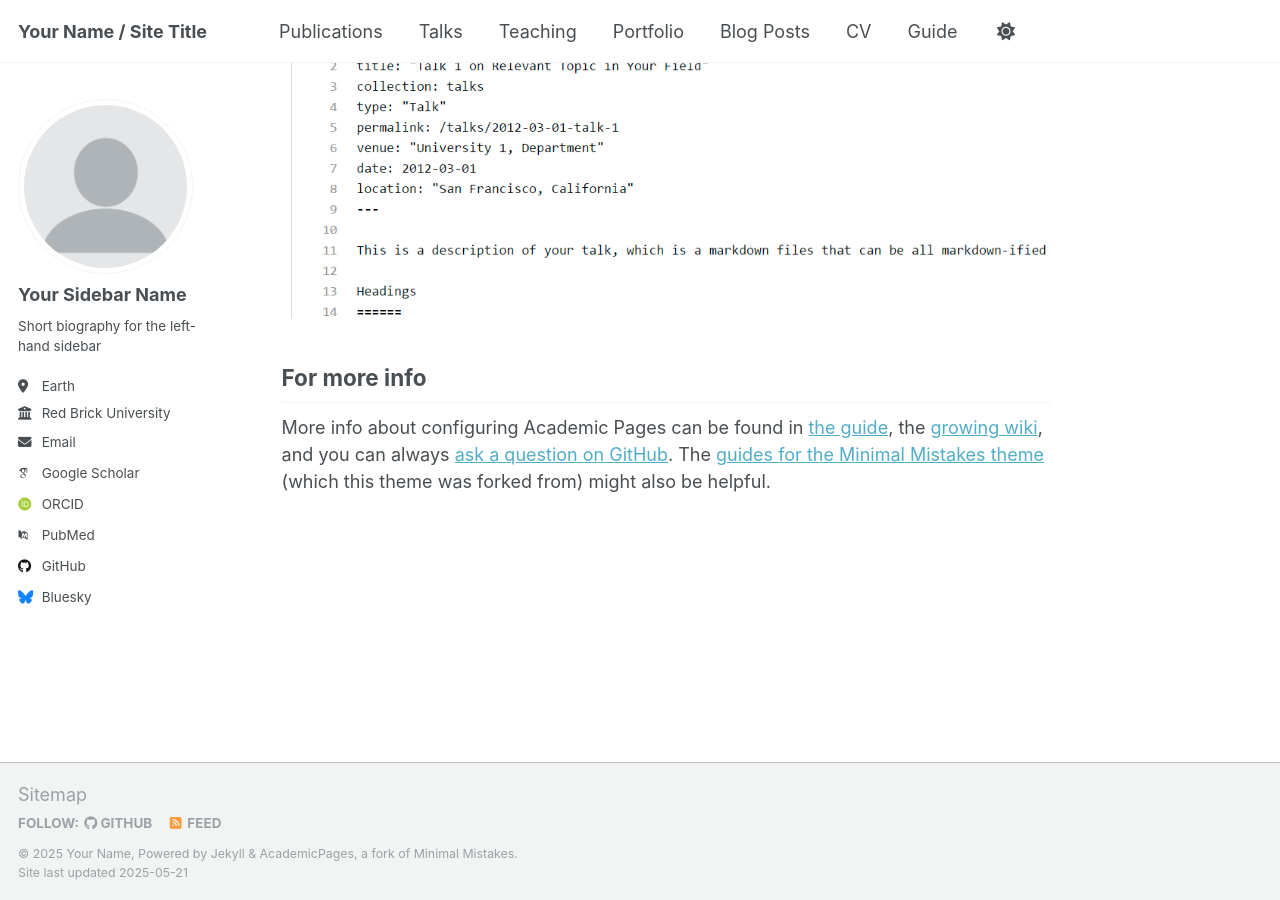
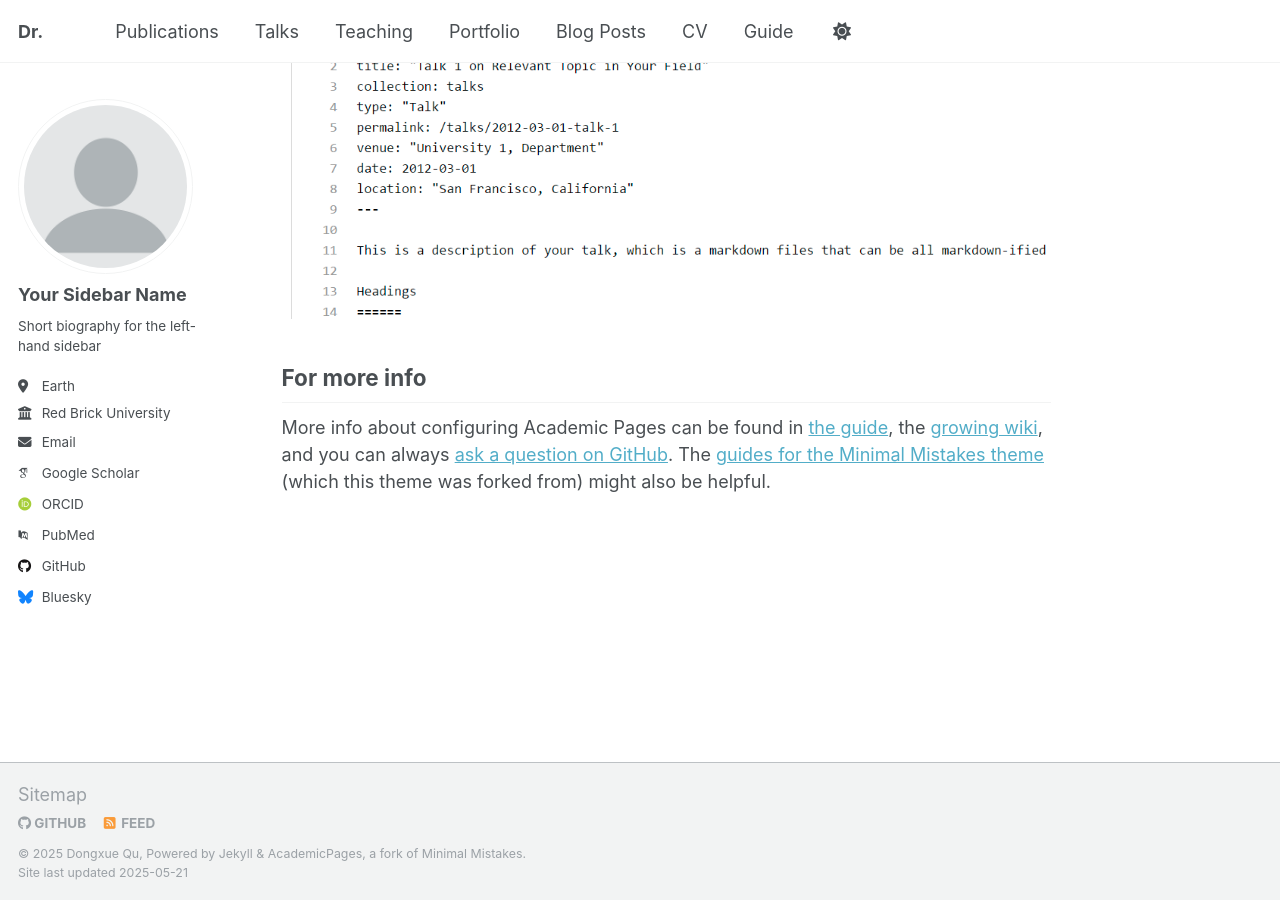
Before and after one commit to qudx54632/qudx54632.github.io, a Jekyll site: the page built from _pages/about.md, in a window 1280 px wide and 900 px high, scrolled down 2636 px. Built offline with Jekyll 4.4.1, drawn with Linux system fonts in a browser that asks for light colours; some web fonts are replaced.

Commit message:
Update _config.yml

```diff
--- a/_config.yml
+++ b/_config.yml
@@ -7,13 +7,13 @@
 # server process.
 
 # Basic Site Settings
-locale                   : "en-US"
+locale                   : "Canada"
 site_theme               : "default"
-title                    : "Your Name / Site Title"
+title                    : "Dr."
 title_separator          : "-"
-name                     : &name "Your Name"
+name                     : &name "Dongxue Qu"
 description              : &description "personal description"
-url                      : https://academicpages.github.io # the base hostname & protocol for your site e.g. "https://[your GitHub username].github.io"
+url                      : https://qudx54632.github.io # the base hostname & protocol for your site e.g. "https://[your GitHub username].github.io"
 baseurl                  : "" # the subpath of your site, e.g. "/blog"
 repository               : "academicpages/academicpages.github.io"
 
```
